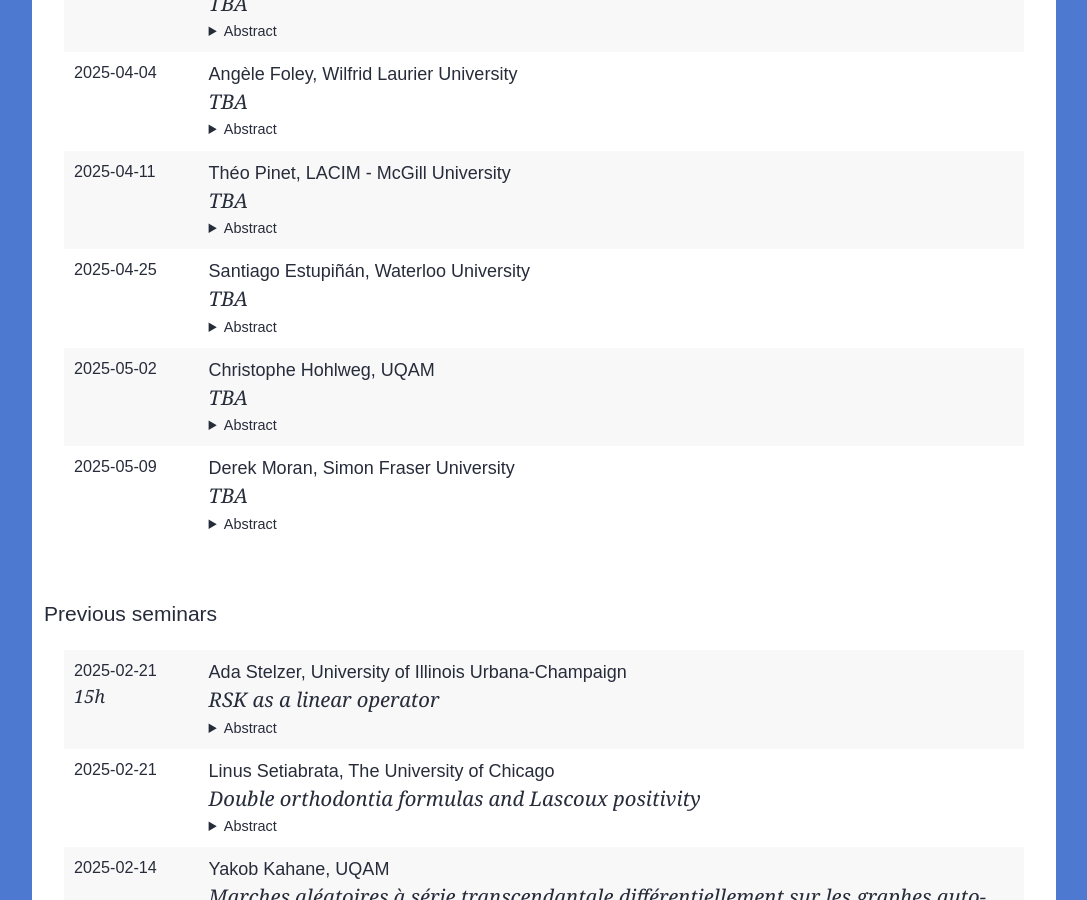
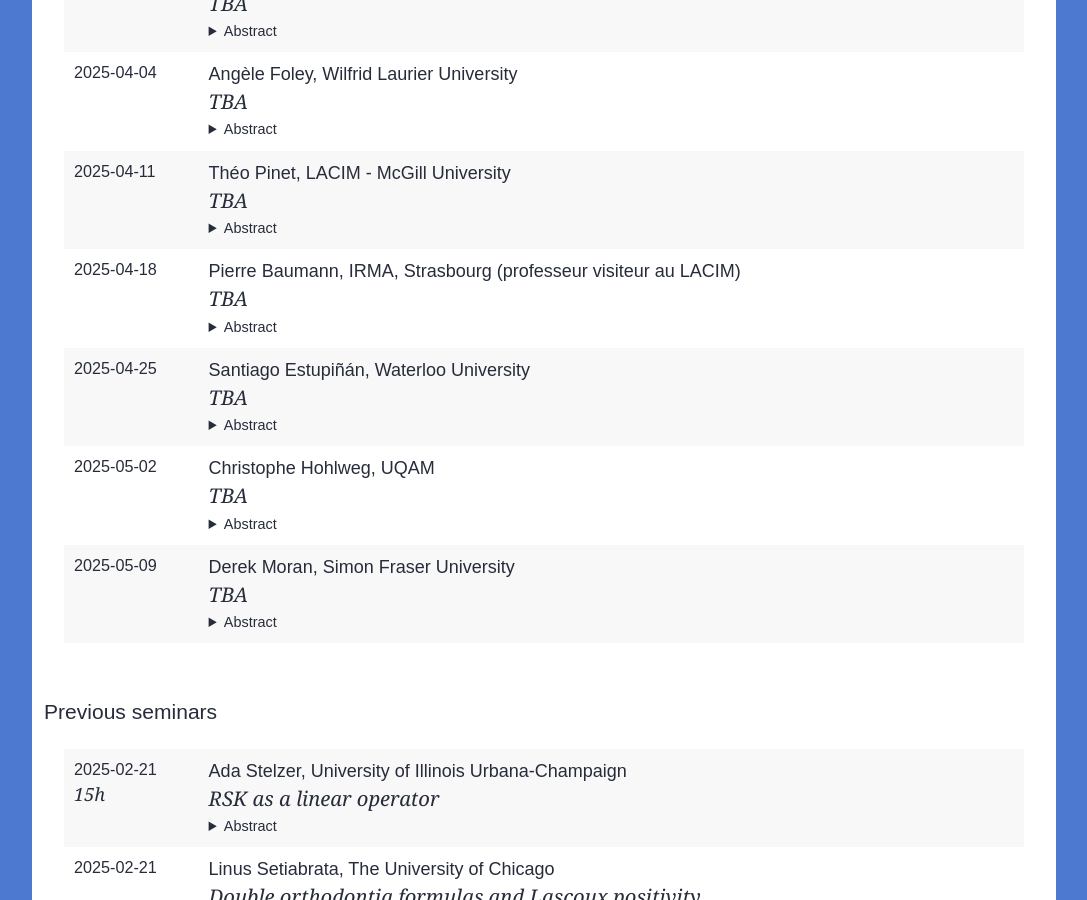
Before and after one commit to lacim-uqam/lacim-uqam.github.io, a Jekyll site: the page built from en/seminar.md, in a window 1280 px wide and 900 px high, scrolled down 1109 px. Shown: the whole window, without its empty margins (96-1183 px from the left). Built offline with Jekyll 4.4.1, drawn with Linux system fonts in a browser that asks for light colours; formulas are drawn with MathJax 3; our own code applies the rules of GitHub Pages for plain Markdown files.

Commit message:
Update lacim-seminar.yml

```diff
--- a/_data/lacim-seminar.yml
+++ b/_data/lacim-seminar.yml
@@ -19,6 +19,14 @@
   title: >
     TBA
   date: 2025-04-25
+  abstract: >
+    TBA
+
+- speaker: Pierre Baumann
+  affiliation: IRMA, Strasbourg (professeur visiteur au LACIM)
+  title: >
+    TBA
+  date: 2025-04-18
   abstract: >
     TBA
 
```
